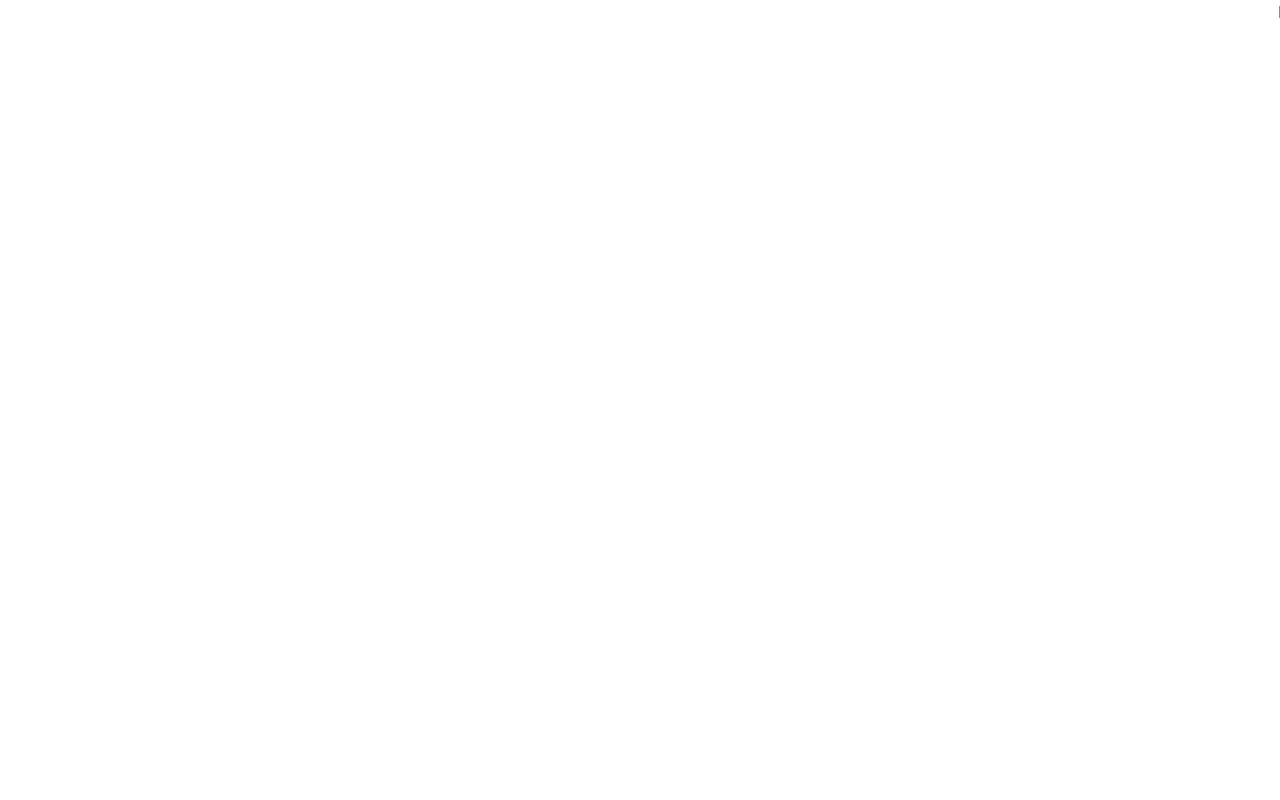
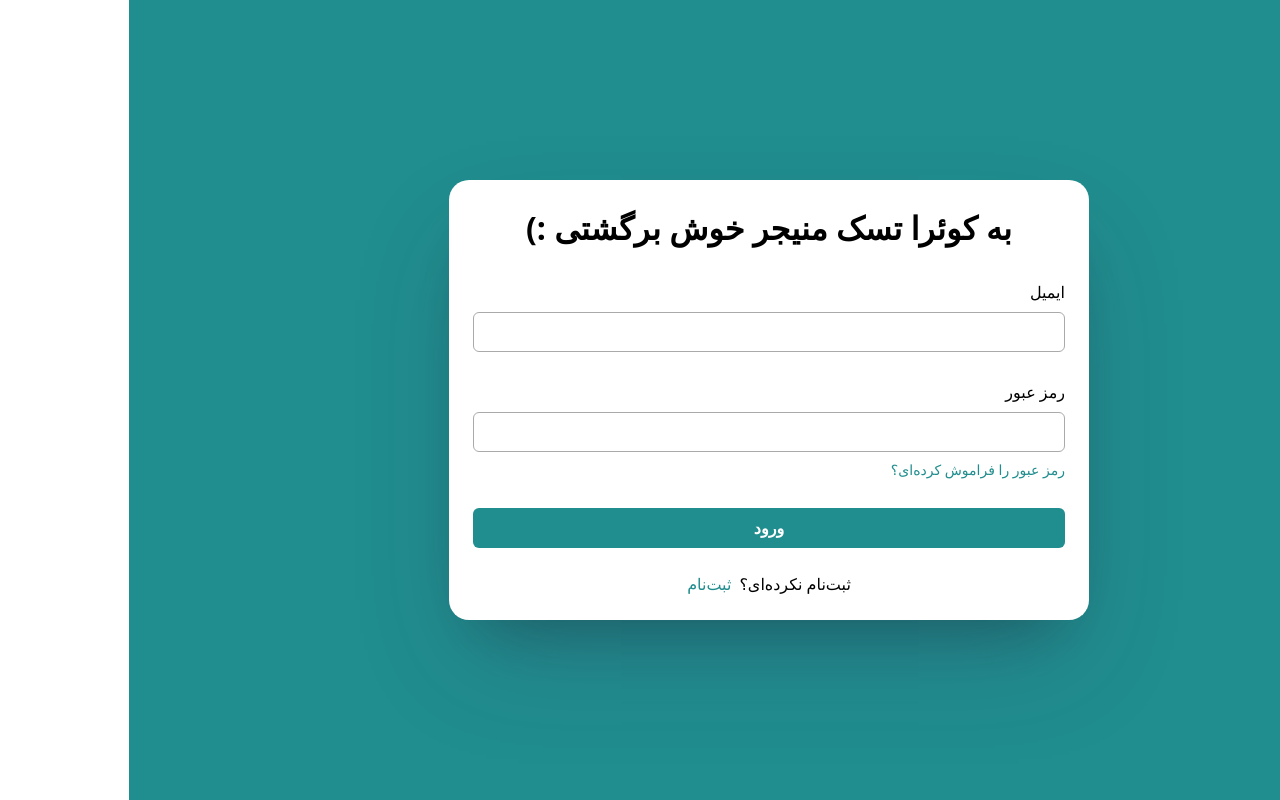
Before and after one commit to Summer-Frontend-Quera-Bootcamp/Group-1, a React (Vite) app: page / in a window 1280 px wide. Built offline with nearby package versions, Linux system fonts and the light colour scheme.

Commit message:
add pages to app router

```diff
--- a/src/App.tsx
+++ b/src/App.tsx
@@ -1,12 +1,18 @@
 import { BrowserRouter, Routes, Route } from "react-router-dom";
 import "./App.scss";
 import Test from "./pages/Test";
+import SignIn from "./pages/SignIn";
+import SignUp from "./pages/SignUp";
+import Forgot from "./pages/Forgot";
+
 function App() {
   return (
     <>
       <BrowserRouter>
         <Routes>
-          <Route path="/" element={<h1>Login</h1>} />
+          <Route path="/" element={<SignIn />} />
+          <Route path="/register" element={<SignUp />} />
+          <Route path="/forgot" element={<Forgot />} />
           <Route path="/test" element={<Test />} />
         </Routes>
       </BrowserRouter>
```
